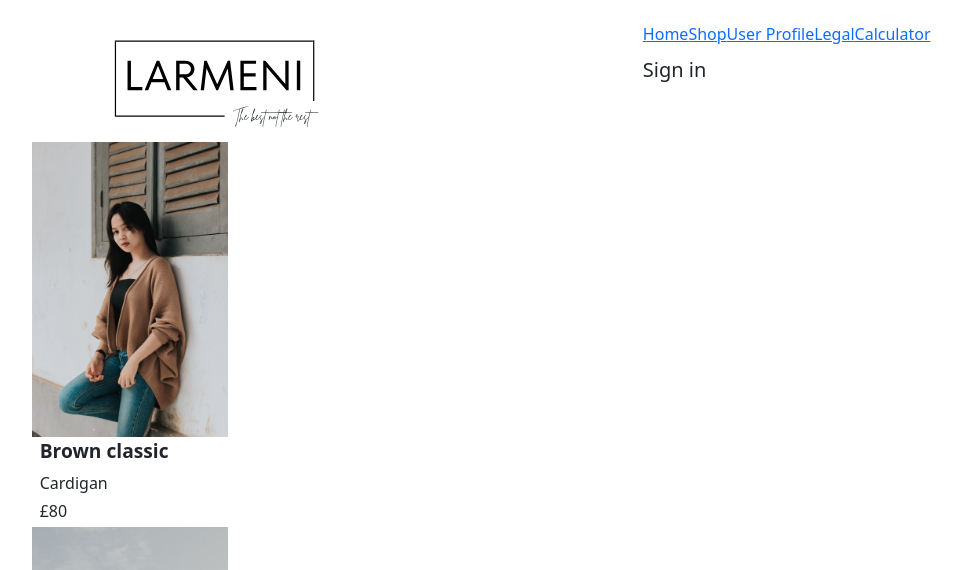
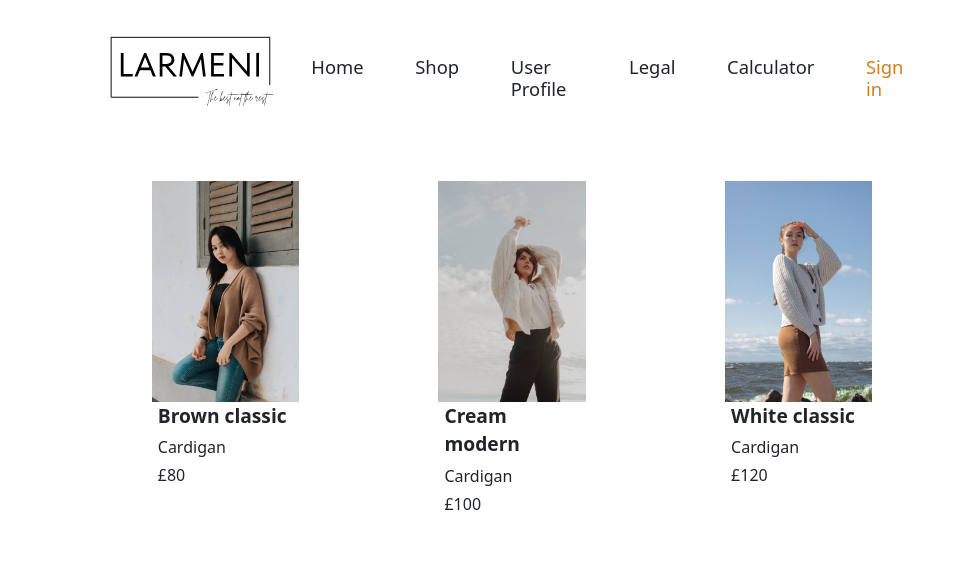
Before and after one commit to Mrmarley2/react_learning, a React (Create React App) app in the folder clothingBrand/clothing-brand/: page /shop in a window 1280 px wide. Shown: the top 570 px of the page, without its empty margins (128-1087 px from the left). Built offline with nearby package versions, Linux system fonts and the light colour scheme.

Commit message:
Updated App.css with styling for all new sections plus section updates

```diff
--- a/clothingBrand/clothing-brand/src/App.css
+++ b/clothingBrand/clothing-brand/src/App.css
@@ -1,6 +1,10 @@
 /*******************/
 /***** Global ******/
 /*******************/
+
+html {
+  overflow-y: scroll;
+}
 
 .App {
   text-align: center;
@@ -16,6 +20,10 @@ img {
   vertical-align: top;
 }
 
+.top-space {
+  margin-top: 5.7%;
+}
+
 /*******************/
 /***** Header ******/
 /*******************/
@@ -29,7 +37,7 @@ img {
 }
 
 .App-logo {
-  height: 15vmin;
+  height: 12vmin;
   pointer-events: none;
 }
 
@@ -38,9 +46,15 @@ img {
 }
 
 .sign-in-welcome {
-  margin-right: 4%;
-  padding-top: 4%;
   cursor: pointer;
+  width: -webkit-fit-content;
+  width: -moz-fit-content;
+  width: fit-content;
+  color: #ce7e1d;
+}
+
+.sign-in-welcome:hover {
+  color: var(--bs-link-color);
 }
 
 .brand-name,
@@ -49,13 +63,33 @@ img {
   margin-block-start: 0em;
 }
 
+nav {
+  display: flex;
+  padding-top: 4%;
+  width: 85%;
+  justify-content: flex-end;
+}
+
+nav a {
+  text-decoration: none;
+  color: var(--bs-body-color);
+}
+
+nav a,
+.sign-in-welcome {
+  font-size: 1.15rem;
+  margin: 0 4%;
+  font-weight: 500;
+  line-height: 1.2;
+}
+
 /*******************/
 /***** Landing *****/
 /*******************/
 
 .carousel {
   width: 75%;
-  margin-top: 5%;
+  margin-top: 5.7%;
 }
 
 .carousel-inner,
@@ -72,11 +106,30 @@ img {
 /* Product section */
 /*******************/
 
-.product-container {
+.product-container,
+.product-container-shopping,
+.product-container-shopping-row {
   display: flex;
   justify-content: space-between;
-  margin: 7% 0 3% 0;
+  margin-bottom: 3%;
+}
+
+.product-container,
+.product-container-shopping {
   width: 75%;
+}
+
+.product-container,
+.product-container-shopping-row {
+  justify-content: space-between;
+}
+
+.product-container-shopping {
+  flex-direction: column;
+}
+
+.shopping-row-2 {
+  margin-top: 4.05%;
 }
 
 .product {
@@ -104,3 +157,100 @@ img {
   font-weight: 600;
   font-size: 1.2em;
 }
+
+/*******************/
+/* Profile section */
+/*******************/
+
+.profile-container {
+  flex-direction: column;
+}
+
+.profile-section {
+  font-size: 1.4em;
+  width: 75%;
+}
+
+.user-pic {
+  height: 15vmin;
+}
+
+.user-container{
+  display: flex;
+}
+
+.user-container ul {
+  padding-left: 0;
+}
+
+.user-container ul li {
+  list-style: none;
+}
+
+.user-details {
+  margin-left: 2%;
+  width: 75%;
+}
+
+.btn-outline-warning {
+  background-color: #ffd60b;
+  width: 20%;
+  margin-top: 5%;
+  color: #490179;
+}
+
+/*******************/
+/** Legal section **/
+/*******************/
+
+.legal-section {
+  width: 75%;
+}
+
+
+/*******************/
+/*** Calc section **/
+/*******************/
+
+.calc-container,
+.calc-values,
+.calc-section {
+  display: flex;
+}
+
+.calc-container,
+.calc-values {
+  flex-direction: column;
+}
+
+.calc-container {
+  height: 45vmin;
+  width: 75%;
+  justify-content: space-evenly;
+}
+
+.calc-container h6 {
+  font-weight: 400;
+}
+
+.calc-section {
+  height: 25vmin;
+}
+
+.calc-container form input{
+  width: 100%;
+}
+
+.calc-container form label{
+  font-weight: 500;
+}
+
+.calc-values {
+  justify-content: space-evenly;
+  width: 30%;
+}
+
+#submit-box {
+  background-color: #ffd60b;
+  color: #490179;
+}
```
